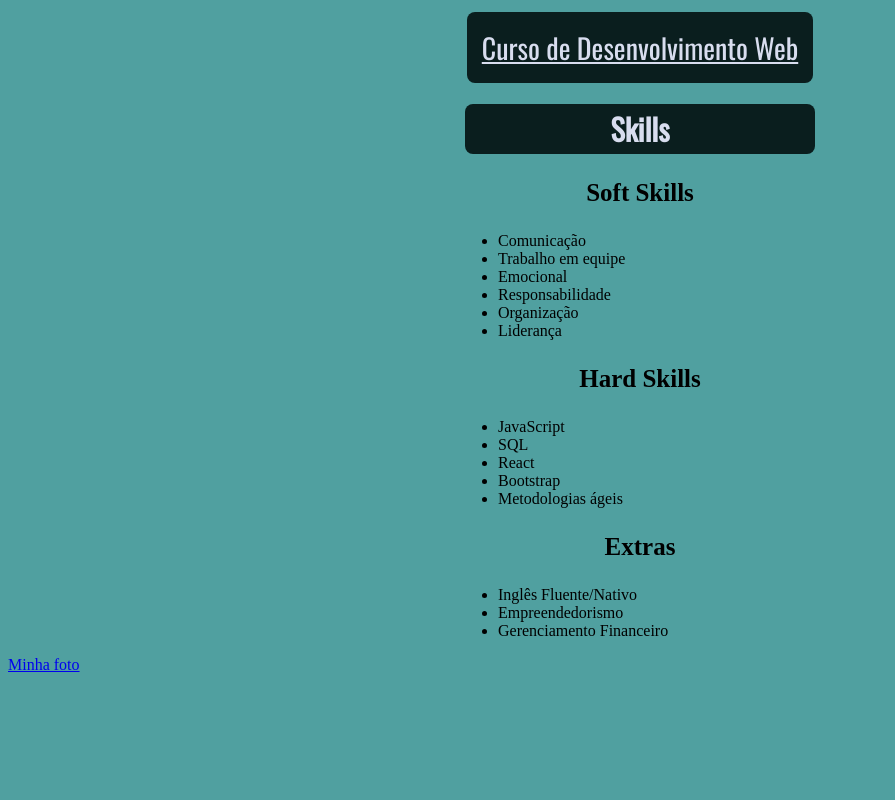
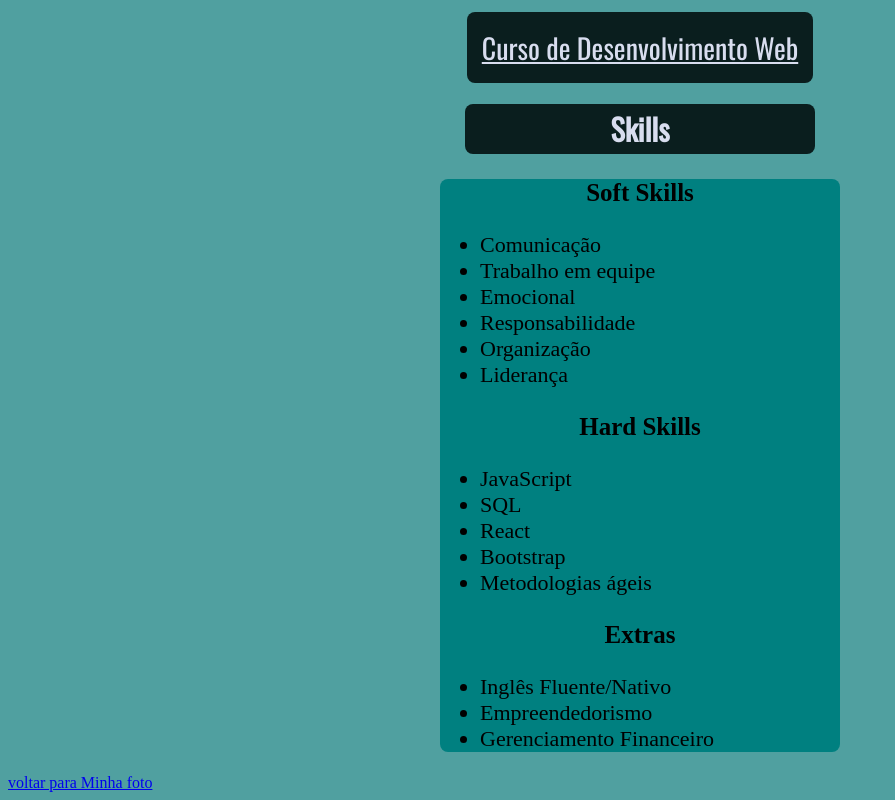
Before and after one commit to Carpinett1/Carpinett1.github.io, a plain HTML site: page index.html in a window 1280 px wide. Shown: the part 852-1652 px from the top of the page, without its empty margins (0-895 px from the left). Before the commit the page ends 1534 px from the top, so only its background shows below. Drawn offline with nearby package versions, Linux system fonts and the light colour scheme.

Commit message:
Skills centralizadas e no padrao do site

```diff
--- a/index.html
+++ b/index.html
@@ -83,9 +83,11 @@
                 }
                 .listaskills{
                     text-align:left;
+                    background-color: teal;
+                    border-radius: 8px;
+                    font-size: 22px;
+                    width: 400px;
                     margin: auto;
-                    margin-right: 450px;
-                    margin-left: 450px;
                 }
                 .tituloskills{
                     text-align: center;
@@ -152,6 +154,6 @@
             <li>Gerenciamento Financeiro</li>
         </ul>
         </div>
-        <a href="#fotoperfil">Minha foto</a>
+        <a href="#fotoperfil"> voltar para Minha foto</a>
     </body>
 </html>
```
